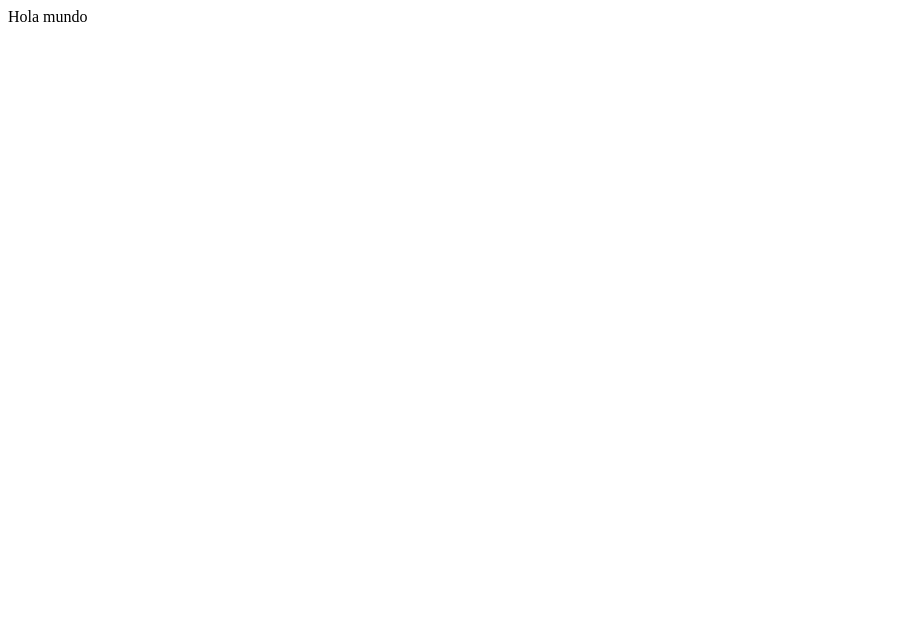
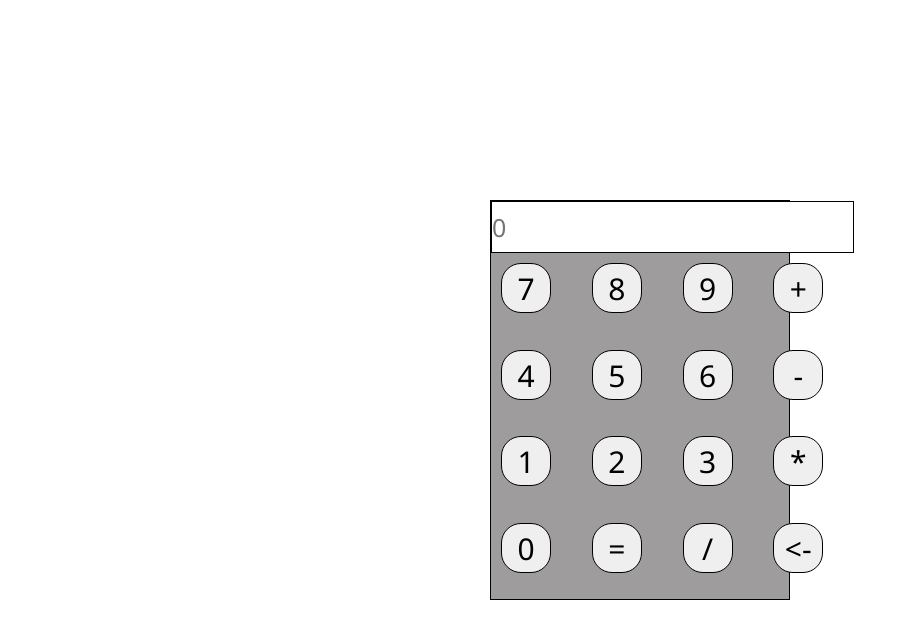
Before and after one commit to ivanglzr/Calculadora, a plain HTML site: page index.html in a window 1280 px wide. Shown: the whole page, without its empty margins (0-909 px from the left). Drawn offline with Linux system fonts and the light colour scheme.

Commit message:
Calculadora sencilla realizada

```diff
--- /dev/null
+++ b/css/style.css
@@ -0,0 +1,83 @@
+*{
+  margin: 0;
+  padding: 0;
+  box-sizing: border-box;
+  font-family: 'Segoe UI', Tahoma, Verdana, sans-serif;
+}
+
+#calculadora{
+  display: grid;
+  width: 300px;
+  height: 400px;
+  grid-template-rows: auto auto auto auto;
+  background: #9e9c9c;
+  position: absolute;
+  top: 50%;
+  left: 50%;
+  transform: translate(-50%, -50%);
+  border: 1px solid black;
+  transition: all .2s linear;
+}
+
+#operation{
+  font-size: 25px;
+  border: 1px solid black;
+}
+
+#operation:focus{
+  border: none;
+  box-shadow: 0px 0px 5px #444 inset;
+}
+
+.row{
+  display: grid;
+  grid-template-columns: auto auto auto auto;
+}
+
+.btn{
+  width: 50px;
+  height: 50px;
+  margin: 10px;
+  border-radius: 40%;
+  font-size: 30px;
+  text-align: center;
+  line-height: 50px;
+  border: 1px solid black;
+  transition: all .2s linear;
+}
+
+.btn:hover{
+  box-shadow: 0px 0px 5px #444 inset;
+}
+
+.btn-equal{
+  width: 50px;
+  height: 50px;
+  margin: 10px;
+  border-radius: 40%;
+  font-size: 30px;
+  text-align: center;
+  line-height: 50px;
+  border: 1px solid black;
+  transition: all .2s linear;
+}
+
+.btn-equal:hover{
+  box-shadow: 0px 0px 5px #444 inset;
+}
+
+.btn-delete{
+  width: 50px;
+  height: 50px;
+  margin: 10px;
+  border-radius: 40%;
+  font-size: 30px;
+  text-align: center;
+  line-height: 50px;
+  border: 1px solid black;
+  transition: all .2s linear;
+}
+
+.btn-delete:hover{
+  box-shadow: 0px 0px 5px #444 inset;
+}
--- a/index.html
+++ b/index.html
@@ -1 +1,40 @@
-Hola mundo
+<!DOCTYPE html>
+<html lang="en">
+<head>
+  <meta charset="UTF-8">
+  <meta name="viewport" content="width=device-width, initial-scale=1.0">
+  <link rel="stylesheet" href="./css/style.css">
+  <title>Document</title>
+</head>
+<body>
+  <div id="calculadora">
+    <input type="text" id="operation" placeholder="0">
+    <div class="row">
+      <button class="btn">7</button>
+      <button class="btn">8</button>
+      <button class="btn">9</button>
+      <button class="btn">+</button>
+    </div>
+    <div class="row">
+      <button class="btn">4</button>
+      <button class="btn">5</button>
+      <button class="btn">6</button>
+      <button class="btn">-</button>
+    </div>
+    <div class="row">
+      <button class="btn">1</button>
+      <button class="btn">2</button>
+      <button class="btn">3</button>
+      <button class="btn">*</button>
+    </div>
+    <div class="row">
+      <button class="btn">0</button>
+      <button class="btn-equal">=</button>
+      <button class="btn">/</button>
+      <button class="btn-delete"> <- </button>
+    </div>
+  </div>
+
+  <script src="./js/main.js"></script>
+</body>
+</html>
--- /dev/null
+++ b/js/main.js
@@ -0,0 +1,32 @@
+let btns = document.querySelectorAll(".btn")
+let operation = document.querySelector("#operation")
+let btnEqual = document.querySelector(".btn-equal")
+let btnDelete = document.querySelector(".btn-delete")
+
+for(let btn of btns){
+  btn.addEventListener("click", e => {
+    operation.value += e.target.innerHTML
+  })
+}
+
+btnEqual.addEventListener("click", ()=>{
+  let result
+
+  try {
+
+    result = eval(operation.value)
+
+    if(result == NaN){
+      return alert("La operacion no se puede realizar")
+    }
+
+    operation.value = result
+
+  } catch (error) {
+    alert("La operacion no es valida")
+  }
+})
+
+btnDelete.addEventListener("click", ()=>{
+  operation.value = operation.value.substring(0, operation.value.length - 1)
+})
```
